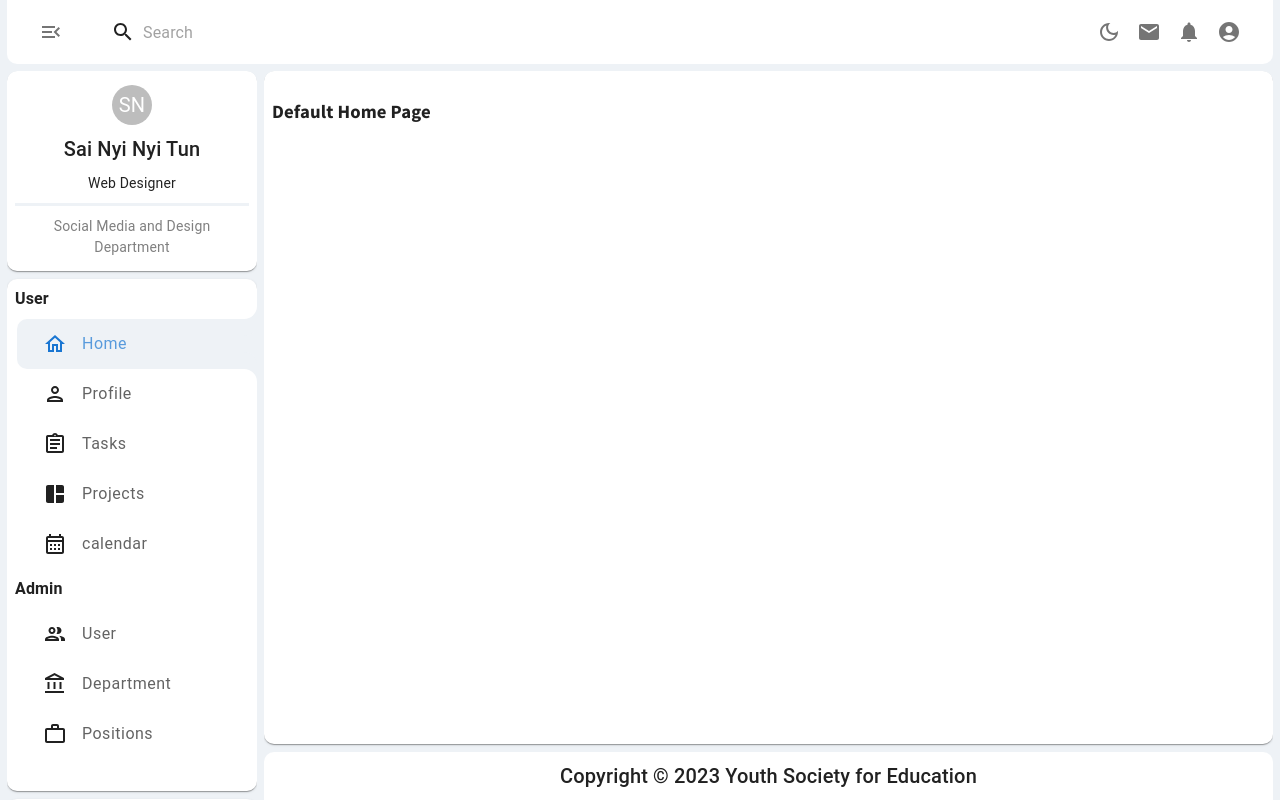
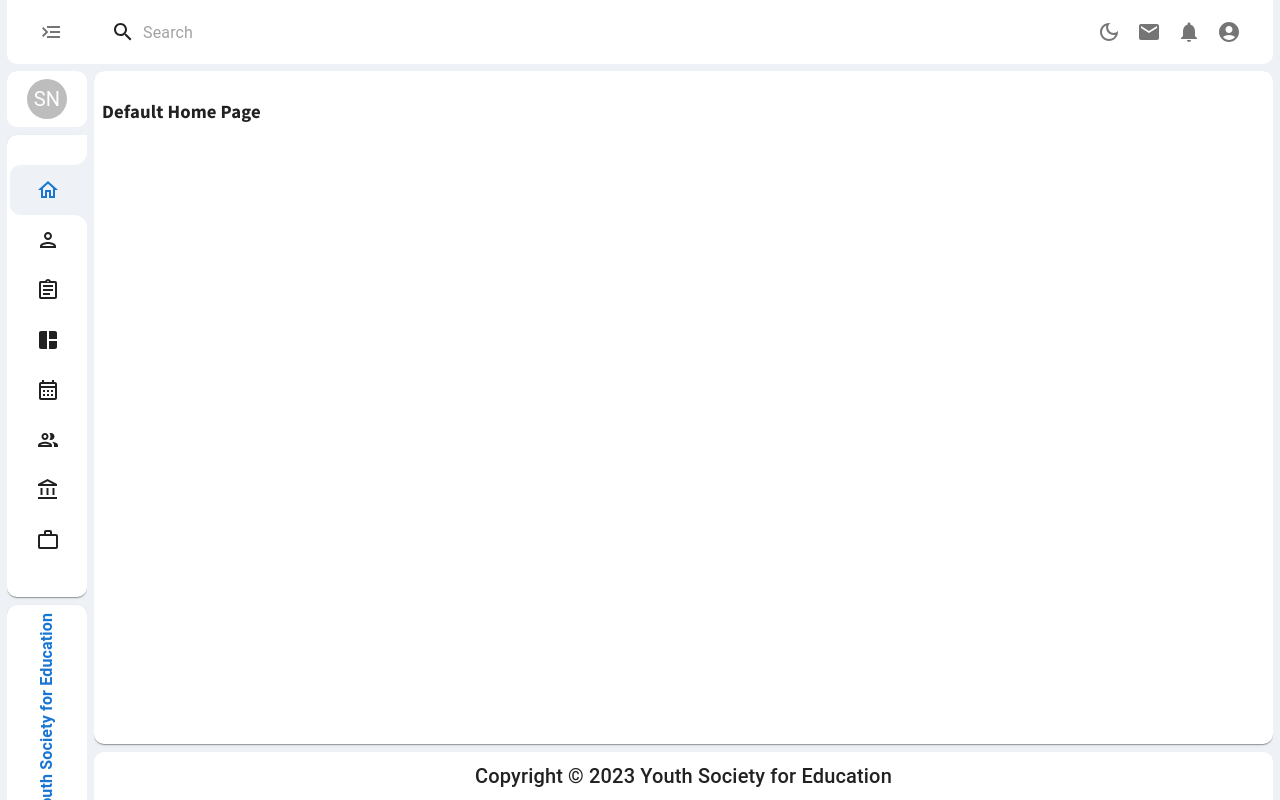
Before and after one commit to mgsainyinyitun/yse-task-tracker, a React (Create React App) app: page / in a window 1280 px wide. Both pictures are taken after a click on the button 51 px from the left and 32 px from the top of the page. Built offline with nearby package versions, Linux system fonts and the light colour scheme.

Commit message:
Side menu collapse

```diff
--- a/src/pages/general/SideMenuBar.jsx
+++ b/src/pages/general/SideMenuBar.jsx
@@ -6,14 +6,9 @@ import { Link } from "react-router-dom";
 import YSE_LOGO from "../../assets/images/YSE Logo (Color).png";
 import { useTheme } from "@mui/material";
 import { THEME } from "../../themes";
-
-import MenuOutlinedIcon from "@mui/icons-material/MenuOutlined";
 import { useState, useEffect } from "react";
 
-
-
-
-function SideMenuBar() {
+function SideMenuBar({ toggleSideBar }) {
     const currentRoute = window.location.pathname;
     const theme = useTheme();
     const paper = theme.palette.background.paper;
@@ -56,7 +51,8 @@ function SideMenuBar() {
     const [menuActiveBefore, setMenuActiveBefore] = useState(menuBeforeActiveStyle);
     const [menuActiveAfter, setMenuActiveAfter] = useState(menuAfterActiveStyle);
 
-    const { collapseSidebar, collapsed, toggleSidebar, broken } = useProSidebar();
+    const { collapsed, toggleSidebar, broken } = useProSidebar();
+
 
     function changeMenuActiveStyleEnter() {
         setMenuActive({
@@ -157,32 +153,6 @@ function SideMenuBar() {
                             },
                         }}
                     >
-
-                        {/* <MenuItem
-                            onClick={() => collapseSidebar()}
-                            icon={collapsed ? <MenuOutlinedIcon /> : undefined}
-                            style={{
-                                margin: "10px 0 10px 0",
-                                color: 'GrayText',
-                            }}
-                        >
-                            {!collapsed && (
-                                <Box
-                                    display="flex"
-                                    justifyContent="space-between"
-                                    alignItems="center"
-                                    ml="15px"
-                                >
-                                    <Typography variant="h6" color={'gray'} >
-                                        Sai Nyi
-                                    </Typography>
-                                    <IconButton>
-                                        <MenuOutlinedIcon />
-                                    </IconButton>
-                                </Box>
-                            )}
-                        </MenuItem> */}
-
                         {/* Avator and some text */}
                         {(!collapsed &&
                             <Box
@@ -195,7 +165,7 @@ function SideMenuBar() {
                                     background: `${paper}`,
                                     borderRadius: "10px",
                                     padding: "0.5rem",
-                                    boxShadow:1,
+                                    boxShadow: 1,
                                 }}
 
                                 mb={1}
@@ -234,7 +204,6 @@ function SideMenuBar() {
                         {/* Avator and some text */}
                         {(collapsed &&
                             <Box sx={{
-                                minHeight: "200px",
                                 width: "80px",
                                 background: `${paper}`,
                                 display: 'flex',
@@ -256,9 +225,11 @@ function SideMenuBar() {
                                 borderRadius: "10px",
                                 background: `${paper}`,
                                 boxShadow: 1,
+                                paddingTop: '30px',
                             }}
 
                         >
+                            {(!collapsed &&
                                 <Typography
                                     variant="body1"
                                     m={1}
@@ -266,6 +237,7 @@ function SideMenuBar() {
                                 >
                                     User
                                 </Typography>
+                            )}
                             {
                                 USER_MENU.items.map(item => {
                                     return (
@@ -273,7 +245,8 @@ function SideMenuBar() {
                                             active={currentRoute === item.link}
                                             // active={item.link.includes(currentRoute)}
                                             rootStyles={{
-                                                paddingLeft: '10px',
+                                                paddingLeft: !collapsed ? '10px' : '3px',
+                                                zIndex: 1,
                                             }}
                                             key={item.id}
                                             component={<Link to={item.link} />}
@@ -287,6 +260,7 @@ function SideMenuBar() {
                             }
 
                             {/** Admin Role Only  */}
+                            {(!collapsed &&
                                 <Typography
                                     variant="body1"
                                     m={1}
@@ -294,13 +268,14 @@ function SideMenuBar() {
                                 >
                                     Admin
                                 </Typography>
+                            )}
                             {
                                 ADMIN_MENU.items.map(item => {
                                     return (
                                         <MenuItem
                                             active={currentRoute === item.link}
                                             rootStyles={{
-                                                paddingLeft: '10px',
+                                                paddingLeft: !collapsed ? '10px' : '3px',
                                             }}
                                             key={item.id}
                                             component={<Link to={item.link} />}
@@ -312,8 +287,6 @@ function SideMenuBar() {
                                     );
                                 })
                             }
-
-
                         </Box>
                         {(!collapsed &&
                             <Box sx={{
@@ -341,6 +314,33 @@ function SideMenuBar() {
                                     }}
                                 />
                             </Box>)}
+                        {(collapsed &&
+                            <Box sx={{
+                                display: "flex",
+                                flexGrow: 1,
+                                justifyContent: "center",
+                                alighItems: 'center',
+                                background: `${paper}`,
+                                padding: "0.5rem",
+                                borderRadius: "10px",
+                                boxShadow:1
+                            }}
+                                mt={1}
+                                mb={1}
+                            >
+                                <Typography sx={{
+                                    color:"primary.main",
+                                    writingMode:'vertical-lr',
+                                    transform:'rotate(180deg)',
+                                    textAlign:'center',
+                                    fontWeight:'bold',
+                                }}>
+                                    Youth Society for Education
+                                </Typography>
+
+
+                            </Box>
+                        )}
                     </Menu>
                 </Box>
             </Sidebar>
--- a/src/pages/general/TopBar.jsx
+++ b/src/pages/general/TopBar.jsx
@@ -12,9 +12,12 @@ import MenuOpenOutlinedIcon from '@mui/icons-material/MenuOpenOutlined';
 import { useTheme } from "@mui/material";
 import { useContext } from "react";
 import { ColorModeContext } from "../main/Main";
+import { useProSidebar } from "react-pro-sidebar";
 
 
 function TopBar() {
+
+    const { collapseSidebar, collapsed } = useProSidebar();
     const theme = useTheme();
     const paper = theme.palette.background.paper;
     const colorMode = useContext(ColorModeContext);
@@ -46,9 +49,10 @@ function TopBar() {
                             alignItems: 'center',
                             flexGrow: 1,
                         }}>
-                        <IconButton>
+                        <IconButton onClick={()=> collapseSidebar()}>
+
                             <MenuOpenOutlinedIcon sx={{
-                                transform:'rotate(0deg)',
+                                transform:!collapsed?'rotate(0deg)':'rotate(180deg)',
                             }} />
                         </IconButton>
                         <Search
```
Also changed, not shown: src/pages/tasks/crud/TaskEdit.jsx (+8 -8 lines). Lines whose indentation alone changed are shown as unchanged.
